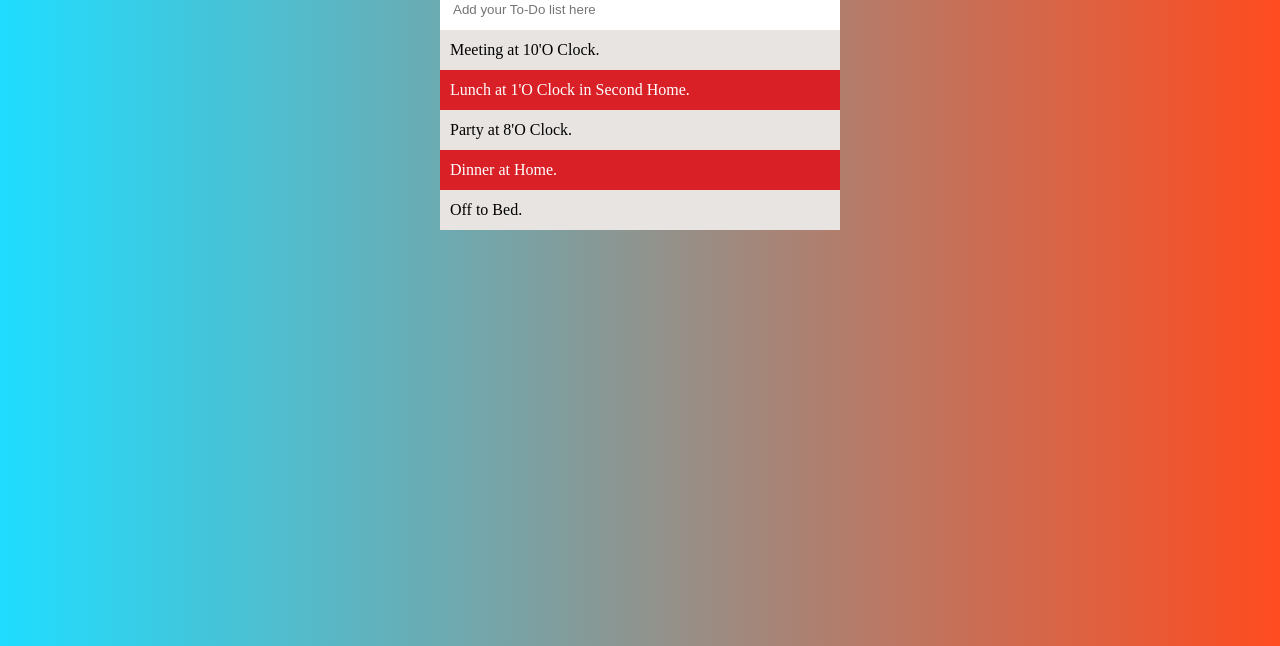
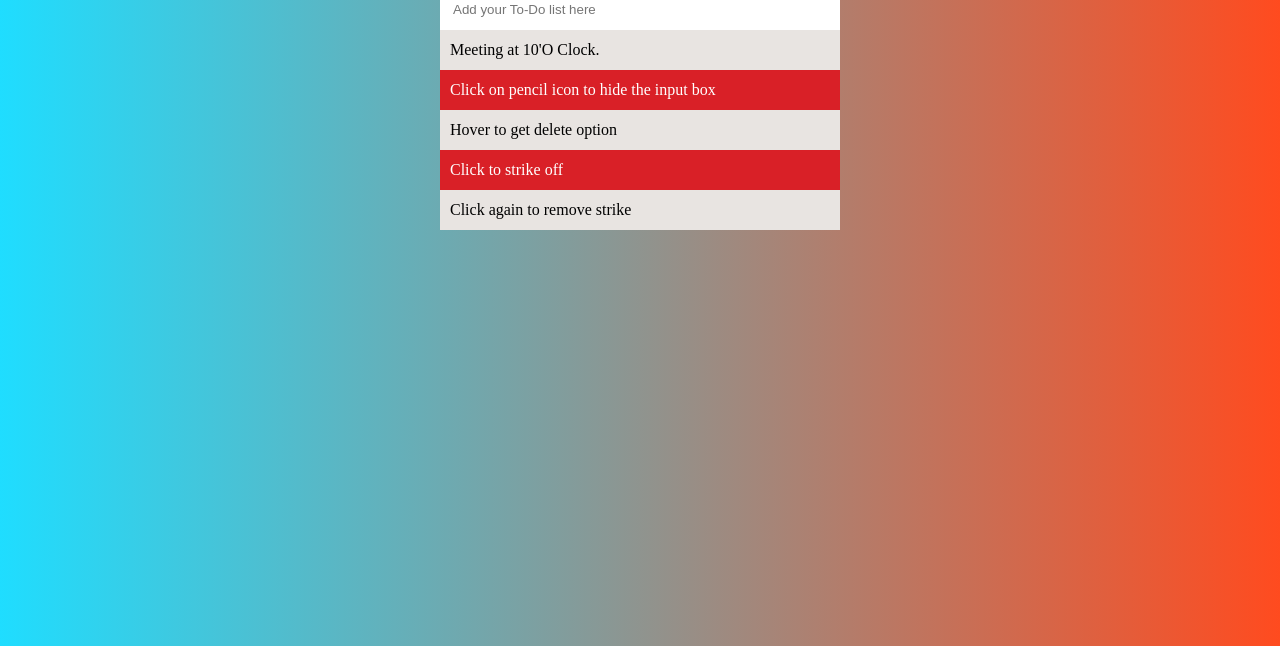
Before and after one commit to AUFS009120/TO-DO, a plain HTML site: page index.html in a window 1280 px wide. Shown: the part 154-800 px from the top of the page. Drawn offline with Linux system fonts and the light colour scheme.

Commit message:
updated the content

```diff
--- a/index.html
+++ b/index.html
@@ -16,10 +16,10 @@
 
         <ul>
           <li><span><i class="fa fa-trash-o"></i></span> Meeting at 10'O Clock.</li>
-          <li><span><i class="fa fa-trash-o"></i></span> Lunch at 1'O Clock in Second Home.</li>
-          <li><span><i class="fa fa-trash-o"></i></span> Party at 8'O Clock.</li>
-          <li><span><i class="fa fa-trash-o"></i></span> Dinner at Home.</li>
-          <li><span><i class="fa fa-trash-o"></i></span> Off to Bed.</li>
+          <li><span><i class="fa fa-trash-o"></i></span> Click on pencil icon to hide the input box</li>
+          <li><span><i class="fa fa-trash-o"></i></span> Hover to get delete option</li>
+          <li><span><i class="fa fa-trash-o"></i></span> Click to strike off</li>
+          <li><span><i class="fa fa-trash-o"></i></span> Click again to remove strike</li>
          </ul>
 
     </div>
```
